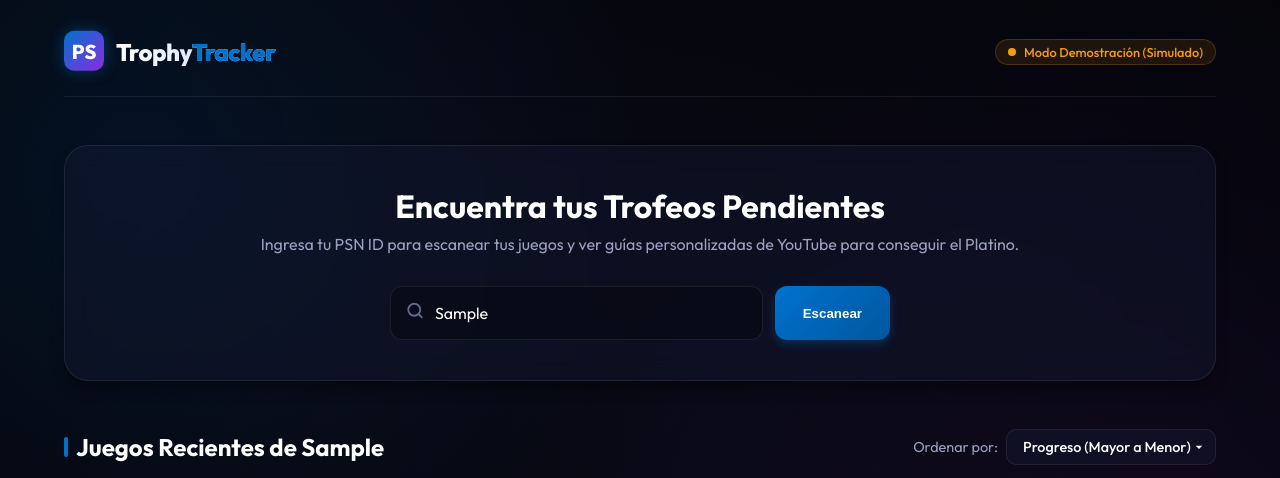
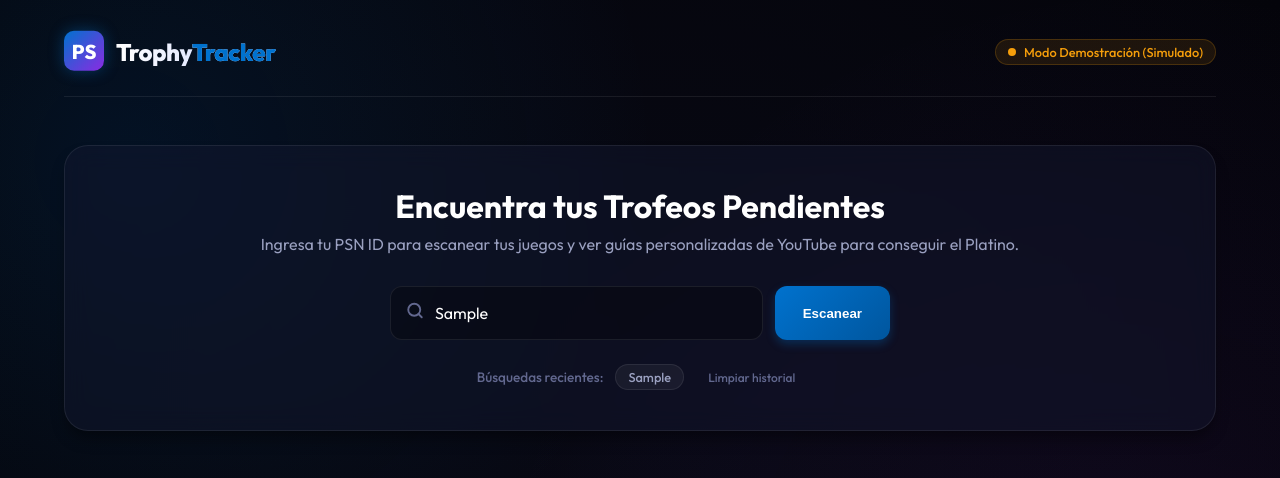
Before and after one commit to SantiagoPerez1/psn-trophy-tracker, a Next.js app: page / in a window 1280 px wide. Both pictures are taken after typing "Sample" into the empty fields and a click on the button "Escanear". Shown: the top 478 px of the page. Built offline with nearby package versions, Linux system fonts and the light colour scheme.

Commit message:
feat: agregado historial de búsquedas recientes persistido en localStorage para PC

```diff
--- a/src/app/globals.css
+++ b/src/app/globals.css
@@ -914,3 +914,73 @@ html, body {
   display: flex;
   flex-direction: column;
 }
+
+/* Historial de Búsquedas */
+.search-history-container {
+  margin-top: 1.5rem;
+  display: flex;
+  flex-direction: column;
+  align-items: center;
+  gap: 0.5rem;
+  animation: fadeIn 0.3s ease-out;
+}
+
+@media (min-width: 600px) {
+  .search-history-container {
+    flex-direction: row;
+    justify-content: center;
+    gap: 0.75rem;
+  }
+}
+
+.history-label {
+  font-size: 0.85rem;
+  color: var(--text-muted);
+  font-weight: 500;
+}
+
+.history-tags {
+  display: flex;
+  flex-wrap: wrap;
+  gap: 0.5rem;
+  justify-content: center;
+  align-items: center;
+}
+
+.history-tag-btn {
+  background: rgba(255, 255, 255, 0.05);
+  border: 1px solid var(--border-color);
+  color: var(--text-secondary);
+  padding: 0.25rem 0.75rem;
+  border-radius: 15px;
+  font-family: var(--font-primary);
+  font-size: 0.8rem;
+  font-weight: 500;
+  cursor: pointer;
+  transition: all 0.2s ease;
+}
+
+.history-tag-btn:hover {
+  background: var(--ps-blue-glow);
+  border-color: var(--ps-blue);
+  color: var(--text-primary);
+  transform: translateY(-1px);
+}
+
+.clear-history-btn {
+  background: transparent;
+  border: none;
+  color: var(--text-muted);
+  font-family: var(--font-primary);
+  font-size: 0.75rem;
+  font-weight: 500;
+  cursor: pointer;
+  padding: 0.25rem 0.5rem;
+  transition: color 0.2s ease;
+  margin-left: 0.5rem;
+}
+
+.clear-history-btn:hover {
+  color: #ef4444;
+  text-decoration: underline;
+}
--- a/src/app/page.js
+++ b/src/app/page.js
@@ -1,6 +1,6 @@
 "use client";
 
-import { useState } from "react";
+import { useState, useEffect } from "react";
 
 export default function Home() {
   const [usernameInput, setUsernameInput] = useState("");
@@ -20,10 +20,43 @@ export default function Home() {
   // Estado para la ordenación de juegos
   const [sortBy, setSortBy] = useState("progress-desc");
 
-  const handleSearch = async (e) => {
-    if (e) e.preventDefault();
-    if (!usernameInput.trim()) return;
+  // Estado para el historial de búsquedas locales (en la PC del usuario)
+  const [searchHistory, setSearchHistory] = useState([]);
 
+  // Cargar el historial desde localStorage al montar la página
+  useEffect(() => {
+    const savedHistory = localStorage.getItem("psn_trophy_tracker_history");
+    if (savedHistory) {
+      try {
+        setSearchHistory(JSON.parse(savedHistory));
+      } catch (e) {
+        console.error("Error al cargar el historial desde localStorage:", e);
+      }
+    }
+  }, []);
+
+  const saveToHistory = (username) => {
+    const formattedUsername = username.trim();
+    if (!formattedUsername) return;
+
+    setSearchHistory((prev) => {
+      // Filtrar el nombre si ya existía para moverlo al principio
+      const filtered = prev.filter(
+        (u) => u.toLowerCase() !== formattedUsername.toLowerCase()
+      );
+      const updated = [formattedUsername, ...filtered].slice(0, 5); // Limitar a las últimas 5 búsquedas
+      localStorage.setItem("psn_trophy_tracker_history", JSON.stringify(updated));
+      return updated;
+    });
+  };
+
+  const handleClearHistory = (e) => {
+    e.stopPropagation();
+    setSearchHistory([]);
+    localStorage.removeItem("psn_trophy_tracker_history");
+  };
+
+  const triggerSearchForUser = async (username) => {
     setIsLoadingGames(true);
     setError("");
     setSelectedGame(null);
@@ -32,13 +65,14 @@ export default function Home() {
     setCurrentVideo(null);
 
     try {
-      const res = await fetch(`/api/games?username=${encodeURIComponent(usernameInput.trim())}`);
+      const res = await fetch(`/api/games?username=${encodeURIComponent(username.trim())}`);
       const data = await res.json();
 
       if (res.ok) {
         setGames(data.games || []);
         setIsSimulation(data.isSimulation);
-        setActiveUsername(usernameInput.trim());
+        setActiveUsername(username.trim());
+        saveToHistory(username.trim());
       } else {
         setError(data.error || "Ocurrió un error al buscar los juegos.");
       }
@@ -48,6 +82,12 @@ export default function Home() {
     } finally {
       setIsLoadingGames(false);
     }
+  };
+
+  const handleSearch = (e) => {
+    if (e) e.preventDefault();
+    if (!usernameInput.trim()) return;
+    triggerSearchForUser(usernameInput.trim());
   };
 
   const handleSelectGame = async (game) => {
@@ -196,6 +236,35 @@ export default function Home() {
             {isLoadingGames ? "Buscando..." : "Escanear"}
           </button>
         </form>
+
+        {/* Historial de búsquedas recientes (Solo PC / LocalStorage) */}
+        {searchHistory.length > 0 && (
+          <div className="search-history-container">
+            <span className="history-label">Búsquedas recientes:</span>
+            <div className="history-tags">
+              {searchHistory.map((username) => (
+                <button
+                  key={username}
+                  className="history-tag-btn"
+                  onClick={() => {
+                    setUsernameInput(username);
+                    triggerSearchForUser(username);
+                  }}
+                  disabled={isLoadingGames}
+                >
+                  {username}
+                </button>
+              ))}
+              <button
+                className="clear-history-btn"
+                onClick={handleClearHistory}
+                disabled={isLoadingGames}
+              >
+                Limpiar historial
+              </button>
+            </div>
+          </div>
+        )}
       </section>
 
       {/* Mensaje de Error */}
```
